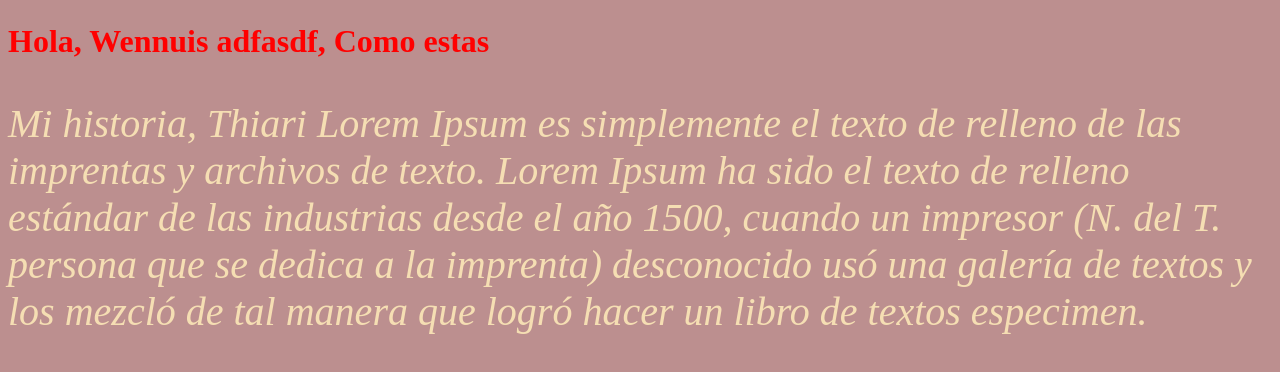
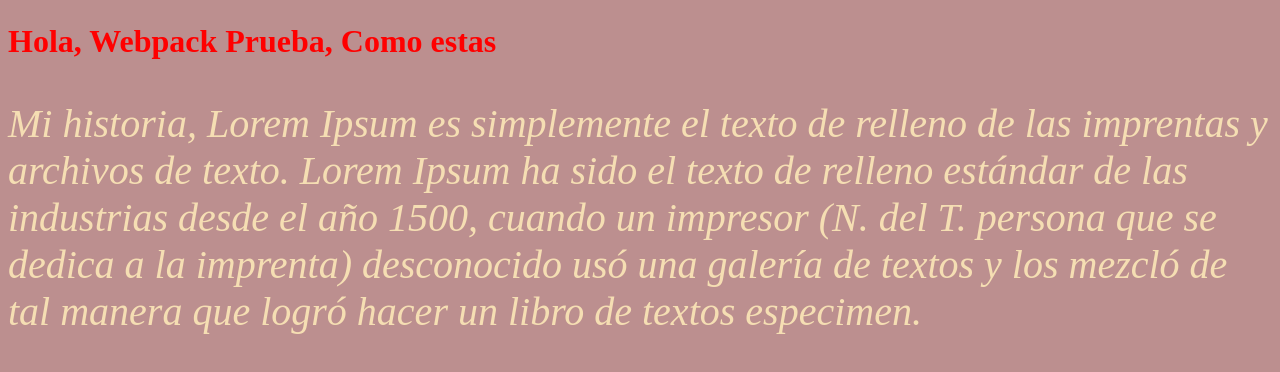
Before and after one commit to IngWennuis/webpack-starter, a website built with webpack: page docs/index.html in a window 1280 px wide. Shown: the part 536-908 px from the top of the page. Built offline with nearby package versions, Linux system fonts and the light colour scheme.

Commit message:
Modificamos el index.js

```diff
--- a/docs/index.html
+++ b/docs/index.html
@@ -1 +1 @@
-<!doctype html><html lang="en"><head><meta charset="UTF-8"><meta http-equiv="X-UA-Compatible" content="IE=edge"><meta name="viewport" content="width=device-width,initial-scale=1"><title>WebPack</title><script defer="defer" src="main.7e4437f0d97ebfeb8ada.js"></script><link href="main.7e4437f0d97ebfeb8ada.css" rel="stylesheet"></head><body><img src="25df230789172bbd7667.png" alt="WebPack Logo"></body></html>
+<!doctype html><html lang="en"><head><meta charset="UTF-8"><meta http-equiv="X-UA-Compatible" content="IE=edge"><meta name="viewport" content="width=device-width,initial-scale=1"><title>WebPack</title><script defer="defer" src="main.3be0e925476a7adef6e4.js"></script><link href="main.3be0e925476a7adef6e4.css" rel="stylesheet"></head><body><img src="25df230789172bbd7667.png" alt="WebPack Logo"></body></html>
--- a/src/index.js
+++ b/src/index.js
@@ -3,8 +3,8 @@
 import { history } from "./js/componentes";
 import './styles.css';
 
-const nombre = 'Wennuis adfasdf';
+const nombre = 'Webpack Prueba';
 saludar( nombre );
 
-const historia = ' Thiari Lorem Ipsum es simplemente el texto de relleno de las imprentas y archivos de texto. Lorem Ipsum ha sido el texto de relleno estándar de las industrias desde el año 1500, cuando un impresor (N. del T. persona que se dedica a la imprenta) desconocido usó una galería de textos y los mezcló de tal manera que logró hacer un libro de textos especimen.';
+const historia = 'Lorem Ipsum es simplemente el texto de relleno de las imprentas y archivos de texto. Lorem Ipsum ha sido el texto de relleno estándar de las industrias desde el año 1500, cuando un impresor (N. del T. persona que se dedica a la imprenta) desconocido usó una galería de textos y los mezcló de tal manera que logró hacer un libro de textos especimen.';
 history( historia );
```
Also changed, not shown: 4 other files.
